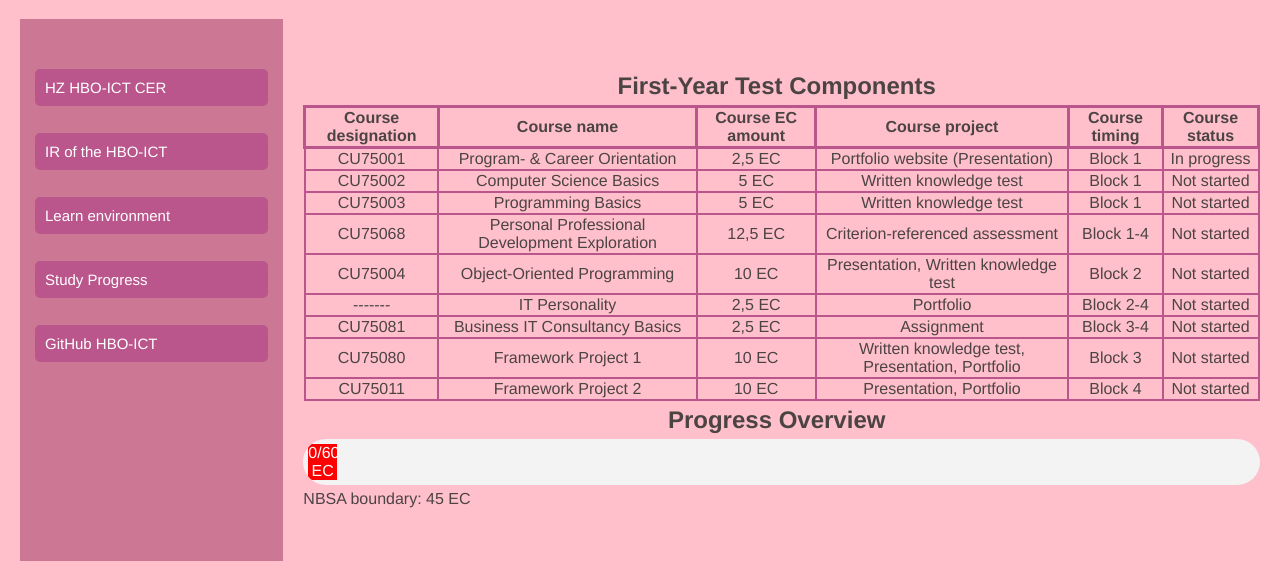
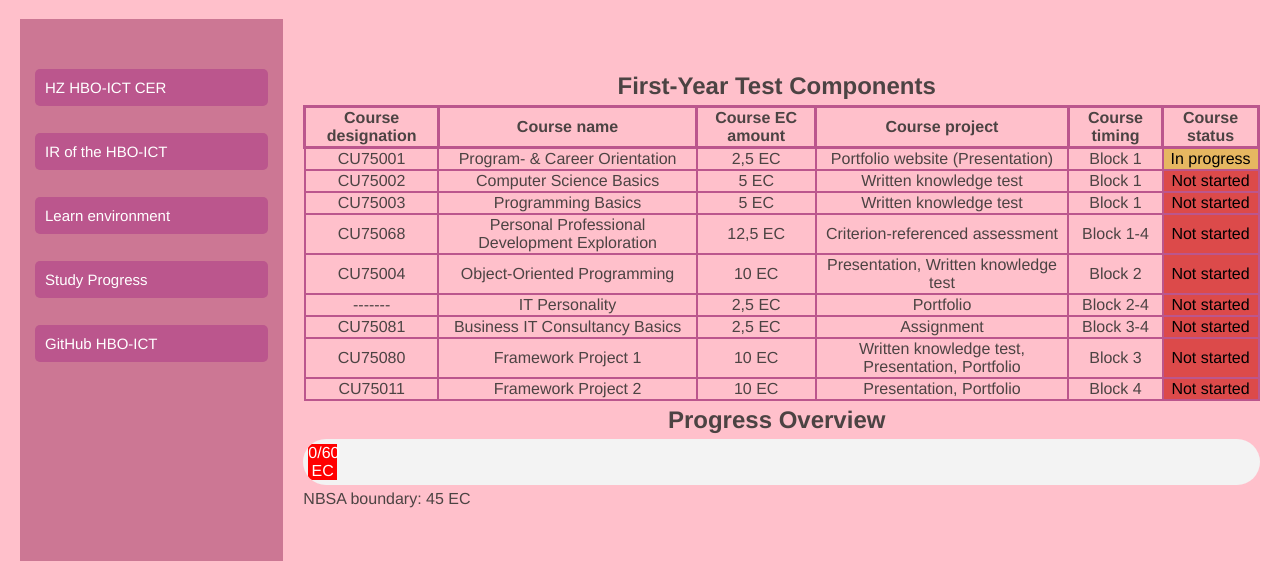
Before and after one commit to mirka175/geor0027.github.io, a plain HTML site: page html/dashboard.html in a window 1280 px wide. Shown: the part 130-704 px from the top of the page. Drawn offline with Linux system fonts and the light colour scheme.

Commit message:
Update dashboard

```diff
--- a/css/dashboard.css
+++ b/css/dashboard.css
@@ -17,6 +17,16 @@ th{
     border-collapse: collapse;
 }
 
+.inProgress{
+    background-color: rgb(230, 183, 97);
+    color: black;
+}
+
+.notStarted{
+    background-color: rgb(220, 74, 74);
+    color: black;
+}
+
 .progress {
     width: 100%;
     background-color: #f3f3f3;
--- a/html/dashboard.html
+++ b/html/dashboard.html
@@ -58,7 +58,7 @@
                         <td>2,5 EC</td>
                         <td>Portfolio website (Presentation)</td>
                         <td>Block 1</td>
-                        <td>In progress</td>
+                        <td class="inProgress">In progress</td>
                     </tr>
                     <tr>
                         <td>CU75002</td>
@@ -66,7 +66,7 @@
                         <td>5 EC</td>
                         <td>Written knowledge test</td>
                         <td>Block 1</td>
-                        <td>Not started</td>
+                        <td class="notStarted">Not started</td>
                     </tr>
                     <tr>
                         <td>CU75003</td>
@@ -74,7 +74,7 @@
                         <td>5 EC</td>
                         <td>Written knowledge test</td>
                         <td>Block 1</td>
-                        <td>Not started</td>
+                        <td class="notStarted">Not started</td>
                     </tr>
                     <tr>
                         <td>CU75068</td>
@@ -82,7 +82,7 @@
                         <td>12,5 EC</td>
                         <td>Criterion-referenced assessment</td>
                         <td>Block 1-4</td>
-                        <td>Not started</td>
+                        <td class="notStarted">Not started</td>
                     </tr>
                     <tr>
                         <td>CU75004</td>
@@ -90,7 +90,7 @@
                         <td>10 EC</td>
                         <td>Presentation, Written knowledge test</td>
                         <td>Block 2</td>
-                        <td>Not started</td>
+                        <td class="notStarted">Not started</td>
                     </tr>
                     <tr>
                         <td>-------</td>
@@ -98,7 +98,7 @@
                         <td>2,5 EC</td>
                         <td>Portfolio</td>
                         <td>Block 2-4</td>
-                        <td>Not started</td>
+                        <td class="notStarted">Not started</td>
                     </tr>
                     <tr>
                         <td>CU75081</td>
@@ -106,7 +106,7 @@
                         <td>2,5 EC</td>
                         <td>Assignment</td>
                         <td>Block 3-4</td>
-                        <td>Not started</td>
+                        <td class="notStarted">Not started</td>
                     </tr>
                     <tr>
                         <td>CU75080</td>
@@ -114,7 +114,7 @@
                         <td>10 EC</td>
                         <td>Written knowledge test, Presentation, Portfolio</td>
                         <td>Block 3</td>
-                        <td>Not started</td>
+                        <td class="notStarted">Not started</td>
                     </tr>
                     <tr>
                         <td>CU75011</td>
@@ -122,7 +122,7 @@
                         <td>10 EC</td>
                         <td>Presentation, Portfolio</td>
                         <td>Block 4</td>
-                        <td>Not started</td>
+                        <td class="notStarted">Not started</td>
                     </tr>
                 </table>
 
```
